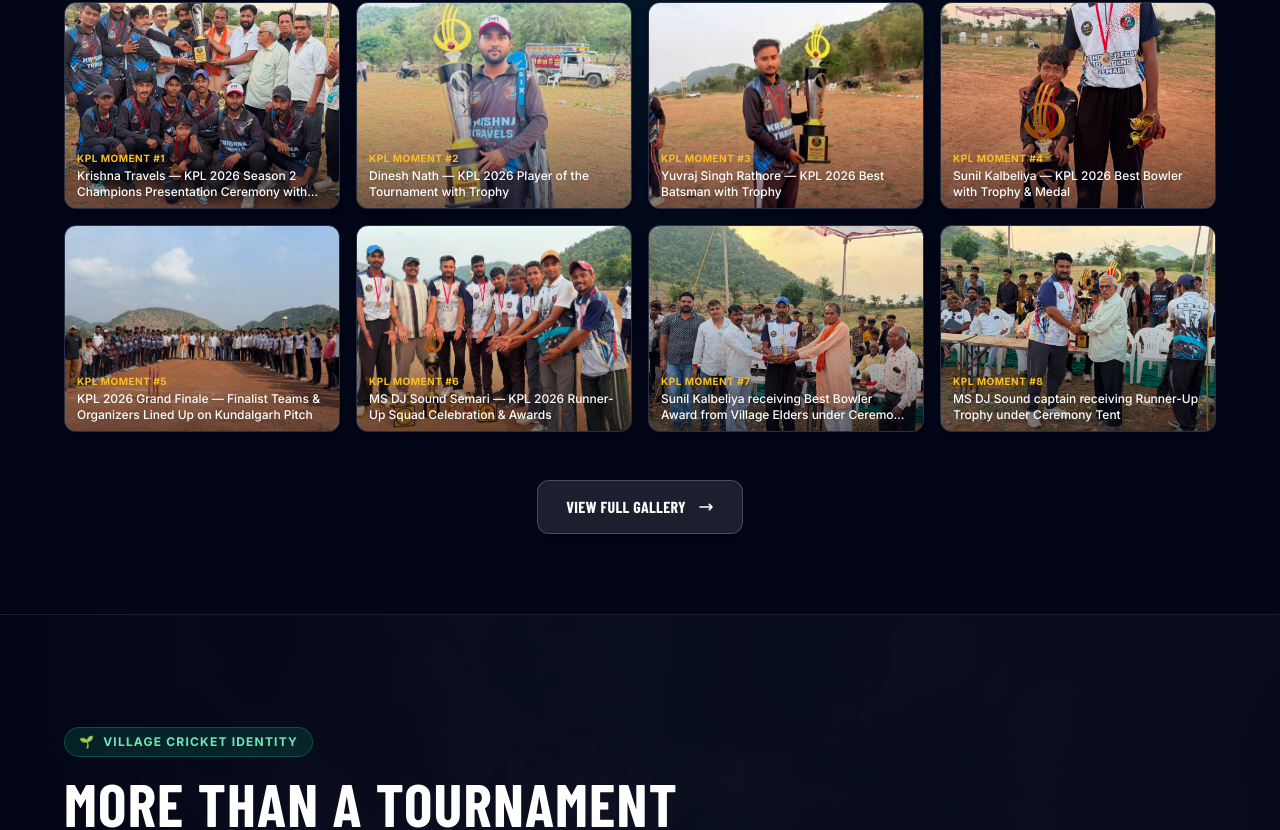
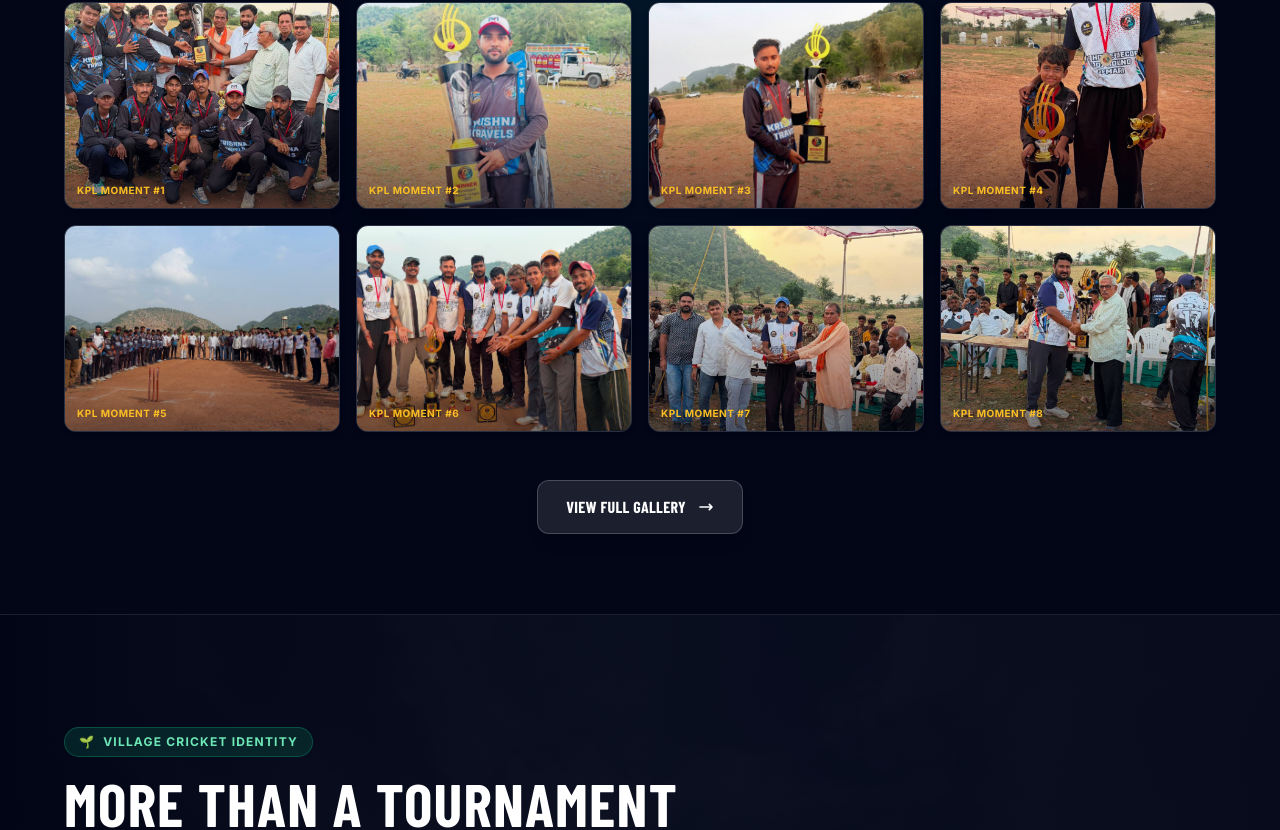
Before and after one commit to himanshu282005/kundalgarh, a React (Vite) app: page / in a window 1280 px wide. Shown: the part 3529-4359 px from the top of the page. Built offline with nearby package versions, Linux system fonts and the light colour scheme; a web font is replaced by a local one.

Commit message:
feat: implement gallery components and image data structure for tournament photo viewing

```diff
--- a/src/components/GalleryGrid.jsx
+++ b/src/components/GalleryGrid.jsx
@@ -11,11 +11,11 @@ export default function GalleryGrid({ images }) {
             key={image.id}
             onClick={() => setLightbox(image)}
             className="aspect-[4/3] overflow-hidden rounded-lg bg-gray-100 focus:outline-none focus:ring-2 focus:ring-brand-500 focus:ring-offset-2"
-            aria-label={`View ${image.alt}`}
+            aria-label={image.alt ? `View ${image.alt}` : `View photo ${image.id}`}
           >
             <img
               src={image.src}
-              alt={image.alt}
+              alt={image.alt || `Kundalgarh photo ${image.id}`}
               className="w-full h-full object-cover hover:scale-105 transition-transform duration-300"
               loading="lazy"
             />
@@ -48,10 +48,12 @@ export default function GalleryGrid({ images }) {
           >
             <img
               src={lightbox.src}
-              alt={lightbox.alt}
+              alt={lightbox.alt || `Kundalgarh photo ${lightbox.id}`}
               className="w-full h-auto rounded-lg max-h-[80vh] object-contain"
             />
-            <p className="text-white/70 text-sm text-center mt-3">{lightbox.alt}</p>
+            {lightbox.alt && (
+              <p className="text-white/70 text-sm text-center mt-3">{lightbox.alt}</p>
+            )}
           </div>
         </div>
       )}
--- a/src/components/GalleryPreviewSection.jsx
+++ b/src/components/GalleryPreviewSection.jsx
@@ -39,7 +39,7 @@ export default function GalleryPreviewSection() {
             >
               <img
                 src={img.src}
-                alt={img.alt}
+                alt={img.alt || `KPL Moment ${idx + 1}`}
                 className="w-full h-full object-cover object-center group-hover:scale-110 transition-transform duration-500"
                 loading="lazy"
               />
@@ -57,9 +57,11 @@ export default function GalleryPreviewSection() {
                 <span className="text-[10px] font-bold text-amber-400 uppercase tracking-wider block mb-0.5">
                   KPL Moment #{idx + 1}
                 </span>
+                {img.alt && (
                   <p className="text-[11px] sm:text-xs text-white line-clamp-2 font-medium leading-snug drop-shadow">
                     {img.alt}
                   </p>
+                )}
               </div>
             </div>
           ))}
@@ -104,13 +106,15 @@ export default function GalleryPreviewSection() {
             <div className="rounded-2xl overflow-hidden border border-white/20 shadow-2xl bg-black">
               <img
                 src={activePhoto.src}
-                alt={activePhoto.alt}
+                alt={activePhoto.alt || "KPL Moment"}
                 className="w-full h-auto max-h-[80vh] object-contain mx-auto"
               />
             </div>
+            {activePhoto.alt && (
               <p className="text-slate-300 text-xs sm:text-sm text-center mt-3 font-medium">
                 {activePhoto.alt}
               </p>
+            )}
           </div>
         </div>
       )}
--- a/src/data/gallery.js
+++ b/src/data/gallery.js
@@ -2,163 +2,136 @@ const galleryImages = [
   {
     id: 1,
     src: "/images/winner-2026-gallery.jpg",
-    alt: "Krishna Travels — KPL 2026 Season 2 Champions Presentation Ceremony with Village Elders",
     category: "trophy",
   },
   {
     id: 2,
     src: "/images/POTM-2026.jpg",
-    alt: "Dinesh Nath — KPL 2026 Player of the Tournament with Trophy",
     category: "players",
   },
   {
     id: 3,
     src: "/images/BEST-BETSMAN-2026.jpg",
-    alt: "Yuvraj Singh Rathore — KPL 2026 Best Batsman with Trophy",
     category: "players",
   },
   {
     id: 4,
     src: "/images/best-bowler-2026.jpg",
-    alt: "Sunil Kalbeliya — KPL 2026 Best Bowler with Trophy & Medal",
     category: "players",
   },
   {
     id: 5,
     src: "/images/signal-2026-09-08-18-03-05-978_008.jpg",
-    alt: "KPL 2026 Grand Finale — Finalist Teams & Organizers Lined Up on Kundalgarh Pitch",
     category: "teams",
   },
   {
     id: 6,
     src: "/images/signal-2026-09-08-18-03-05-978_002.jpg",
-    alt: "MS DJ Sound Semari — KPL 2026 Runner-Up Squad Celebration & Awards",
     category: "teams",
   },
   {
     id: 7,
     src: "/images/signal-2026-09-08-18-03-05-978_005.jpg",
-    alt: "Sunil Kalbeliya receiving Best Bowler Award from Village Elders under Ceremony Tent",
     category: "trophy",
   },
   {
     id: 8,
     src: "/images/signal-2026-09-08-18-03-05-978_006.jpg",
-    alt: "MS DJ Sound captain receiving Runner-Up Trophy under Ceremony Tent",
     category: "trophy",
   },
   {
     id: 9,
     src: "/images/signal-2026-09-08-18-03-05-978_004.jpg",
-    alt: "MS DJ Sound Semari Finalist Players with Runner-Up Trophy",
     category: "players",
   },
   {
     id: 10,
     src: "/images/signal-2026-09-08-18-03-05-978_003.jpg",
-    alt: "Shree Janta Travels Player with KPL Runner-Up Trophy & Mementos",
     category: "players",
   },
   {
     id: 11,
     src: "/images/signal-2026-09-08-18-03-05-978_007.jpg",
-    alt: "KPL 2026 Presentation Ceremony Felicitation & Handshake on Stage",
     category: "trophy",
   },
   {
     id: 12,
     src: "/images/signal-2026-09-08-18-03-05-978_009.jpg",
-    alt: "MS DJ Sound Player with Runner-Up Trophy & Memento on Field",
     category: "players",
   },
   {
     id: 13,
     src: "/images/2025-winner.jpg",
-    alt: "Kanak Building Materials — KPL 2025 Season 1 Champions Presentation Ceremony",
     category: "teams",
   },
   {
     id: 14,
     src: "/images/signal-2026-09-08-16-31-46-835_002.jpg",
-    alt: "KPL 2025 Winner Trophy Celebration with Bolero",
     category: "trophy",
   },
   {
     id: 15,
     src: "/images/signal-2026-09-08-16-31-46-835_003.jpg",
-    alt: "KPL 2025 Trophy Presentation Stage & Finalist Squad",
     category: "trophy",
   },
   {
     id: 16,
     src: "/images/gallery/signal-2026-09-08-14-57-16-873_006.jpg",
-    alt: "Krishna Travels — KPL 2026 Season 2 Champions Team Photo with Trophy",
     category: "teams",
   },
   {
     id: 17,
     src: "/images/gallery/signal-2026-09-08-14-57-16-873_003.jpg",
-    alt: "KPL 2026 Grand Presentation Ceremony — Finalist Teams & Organizers",
     category: "trophy",
   },
   {
     id: 18,
     src: "/images/gallery/signal-2026-09-08-14-57-16-873_007.jpg",
-    alt: "Krishna Travels champion player holding the KPL 2026 Winner Trophy",
     category: "players",
   },
   {
     id: 19,
     src: "/images/gallery/signal-2026-09-08-14-57-16-873_008.jpg",
-    alt: "Krishna Travels players joyfully hoisting the KPL 2026 Winner Trophy & Cup",
     category: "trophy",
   },
   {
     id: 20,
     src: "/images/gallery/signal-2026-09-08-14-57-16-873_002.jpg",
-    alt: "Finalist captains of Krishna Travels & MS DJ Sound with KPL 2026 Trophy",
     category: "teams",
   },
   // {
   //   id: 21,
   //   src: "/images/gallery/signal-2026-09-08-14-57-16-873.jpg",
-  //   alt: "MS DJ Sound Semari representative with KPL 2026 Runner-Up trophy & memento",
   //   category: "players",
   // },
   {
     id: 22,
     src: "/images/gallery/signal-2026-09-08-14-57-16-873_005.jpg",
-    alt: "Krishna Travels champions celebrating their victory against the Kundalgarh hills",
     category: "teams",
   },
   {
     id: 23,
     src: "/images/gallery/signal-2026-09-08-14-57-16-873_004.jpg",
-    alt: "Presentation ceremony gathering at Kundalgarh Cricket Ground with both teams",
     category: "trophy",
   },
   {
     id: 24,
     src: "/images/signal-2026-09-08-16-30-28-811_004.png",
-    alt: "Himanshu (#18) — Jay Bhole Vadapav player on Kundalgarh cricket ground",
     category: "players",
   },
   {
     id: 25,
     src: "/images/signal-2026-09-08-16-30-28-811_002.jpg",
-    alt: "Jay Bhole Vadapav player (#4) on the field at Kundalgarh ground",
     category: "players",
   },
   {
     id: 26,
     src: "/images/venue/cricket-ground.jpg",
-    alt: "Kundalgarh Cricket Ground — Match play & hills view",
     category: "venue",
   },
   {
     id: 27,
     src: "/images/hero/hero-bg.jpg",
-    alt: "Kundalgarh Cricket Ground — Match atmosphere & cloudy sky",
     category: "venue",
   },
 ];
```
Lines whose indentation alone changed are shown as unchanged.
